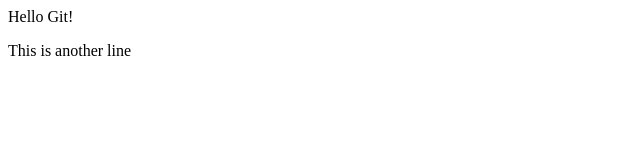
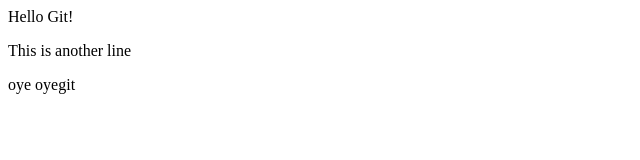
Before and after one commit to HiteshhK/TestGit, a website: page index.html in a window 1280 px wide. Shown: the full height of the page, 0-640 px from the left. Drawn offline with Linux system fonts and the light colour scheme.

Commit message:
3 files  commit

```diff
--- a/index.html
+++ b/index.html
@@ -5,5 +5,6 @@
     <body>
         Hello Git!
         <p>This is another line</p>
+        oye oyegit
     </body>
 </html>
```
Also changed, not shown: package.json (added, +24 -0 lines), 1 other file.
